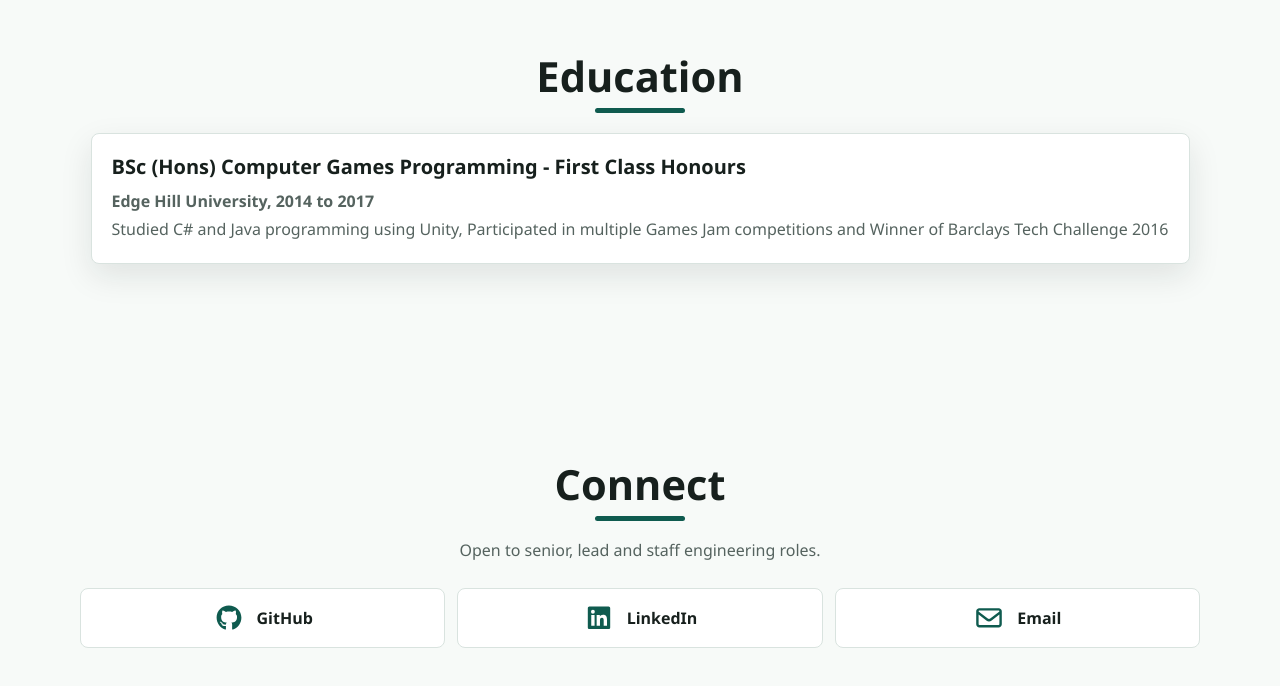
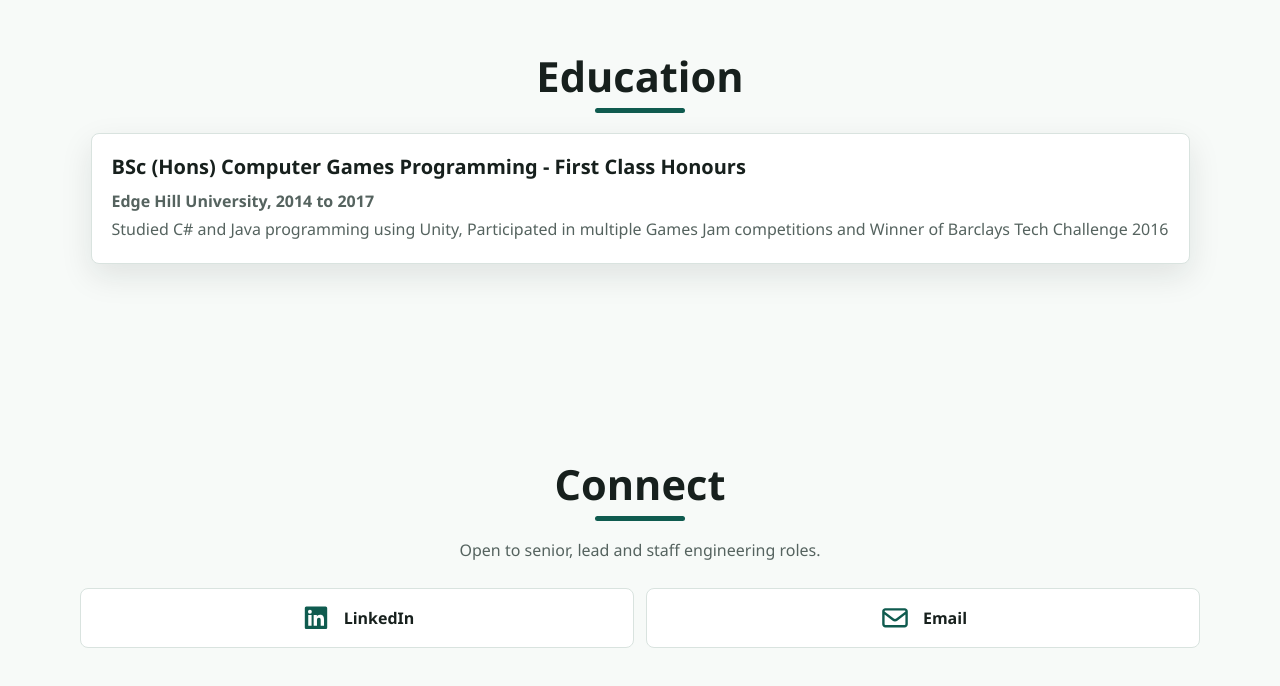
Before and after one commit to RossCarterr/rosscarterr.github.io, a React (Vite) app: page / in a window 1280 px wide. Shown: the part 5280-5966 px from the top of the page. Built offline with nearby package versions, Linux system fonts and the light colour scheme.

Commit message:
removal of github

```diff
--- a/src/components/Connect/Connect.tsx
+++ b/src/components/Connect/Connect.tsx
@@ -13,20 +13,20 @@ const Connect = () => {
                 <p>Open to senior, lead and staff engineering roles.</p>
             </div>
             <div className="grid-flow">
-                <a
-                    href={portfolioLinks.github}
-                    target="_blank"
-                    rel="noopener noreferrer"
-                    aria-label="GitHub"
-                    title="GitHub"
-                >
-                    <FontAwesomeIcon
-                        icon={faGithub}
-                        className="grid-item"
-                        aria-hidden="true"
-                    />
-                    <span>GitHub</span>
-                </a>
+                {/*<a*/}
+                {/*    href={portfolioLinks.github}*/}
+                {/*    target="_blank"*/}
+                {/*    rel="noopener noreferrer"*/}
+                {/*    aria-label="GitHub"*/}
+                {/*    title="GitHub"*/}
+                {/*>*/}
+                {/*    <FontAwesomeIcon*/}
+                {/*        icon={faGithub}*/}
+                {/*        className="grid-item"*/}
+                {/*        aria-hidden="true"*/}
+                {/*    />*/}
+                {/*    <span>GitHub</span>*/}
+                {/*</a>*/}
                 <a
                     href={portfolioLinks.linkedin}
                     target="_blank"
--- a/src/components/Connect/connect.css
+++ b/src/components/Connect/connect.css
@@ -55,7 +55,7 @@
 @media screen and (min-width: 481px) {
     .grid-flow {
         display: grid;
-        grid-template-columns: repeat(3, minmax(0, 1fr));
+        grid-template-columns: repeat(2, minmax(0, 1fr));
     }
 
     .grid-flow a {
```
